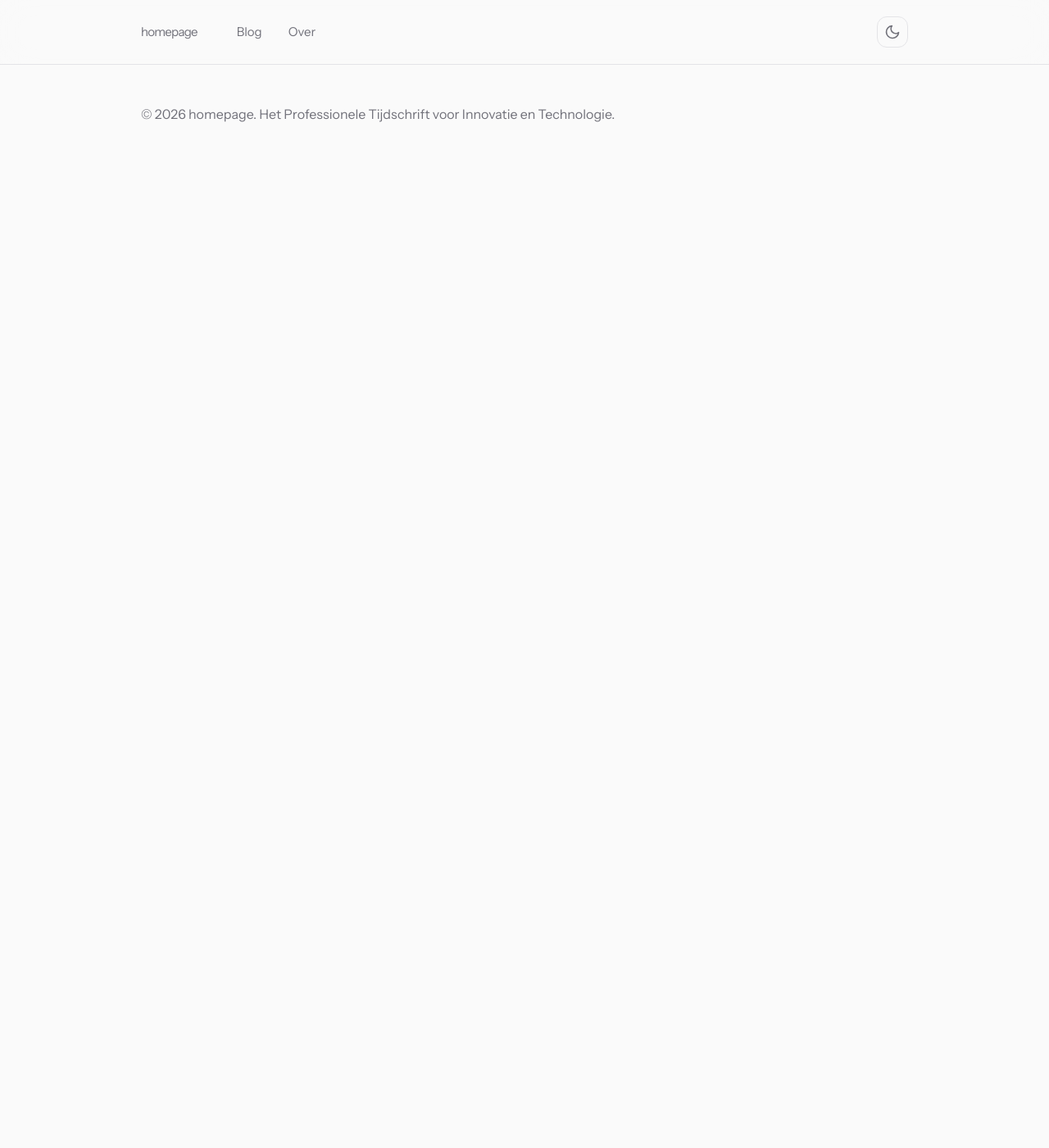
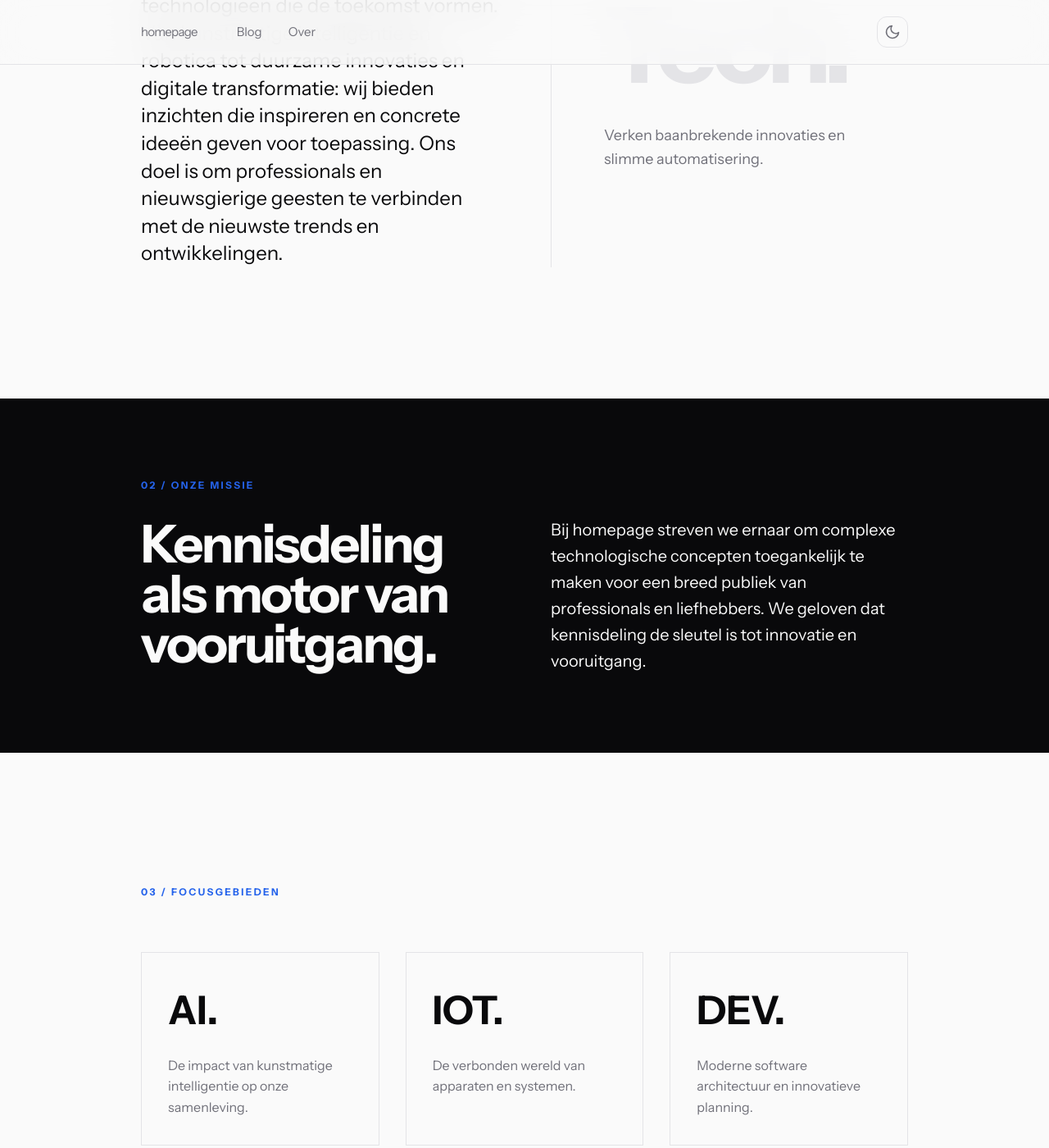
Before and after one commit to Zayeen/homepage, a Jekyll site: the page built from about.html, in a window 1280 px wide and 1400 px high, scrolled down 863 px. Shown: the whole window at 82% size. Built offline with Jekyll 4.4.1, drawn with Linux system fonts in a browser that asks for light colours; before the commit the page ends 1143 px from its top, so only the background shows below that; some of the changed text lies outside the part shown.

Commit message:
Complete premium overhaul of About page with editorial design

```diff
--- a/about.html
+++ b/about.html
@@ -4,20 +4,59 @@
 ---
 
 <div class="container">
-    <section class="hero" style="padding: 4rem 0 2rem;">
-        <h1 style="font-size: 3rem;">{{ site.data.homepage.about.title }}</h1>
+    <!-- Hero Section -->
+    <section class="hero" style="padding: 10rem 0 6rem; border-bottom: 2px solid var(--fg);">
+        <h1 style="font-size: clamp(4rem, 15vw, 8rem); line-height: 0.85; margin-bottom: 3rem;">Over<br>ons.</h1>
+        <p style="font-size: 2rem; color: var(--fg); max-width: 800px; font-weight: 500; line-height: 1.2; letter-spacing: -0.02em;">
+            {{ site.data.homepage.about.title }}
+        </p>
     </section>
 
-    <section style="padding: 2rem 0;">
-        <div class="about-content" style="font-size: 1.25rem; line-height: 1.8; color: var(--fg); max-width: 800px;">
+    <!-- Main Content Section -->
+    <div style="display: grid; grid-template-columns: 1fr 1fr; gap: 4rem; margin-top: 6rem;">
+        <div style="font-size: 1.5rem; line-height: 1.4; font-weight: 450;">
+            <div style="font-size: 0.75rem; font-weight: 800; text-transform: uppercase; letter-spacing: 0.2em; color: var(--accent); margin-bottom: 2rem;">01 / Het Verhaal</div>
             <p>{{ site.data.homepage.about.content }}</p>
+        </div>
+        <div style="border-left: 1px solid var(--border); padding-left: 4rem; display: flex; flex-direction: column; justify-content: center;">
+            <div style="font-size: 8rem; font-weight: 800; line-height: 1; letter-spacing: -0.05em; color: var(--border);">Tech.</div>
+            <div style="font-size: 1.125rem; color: var(--muted); margin-top: 2rem; max-width: 300px;">
+                Verken baanbrekende innovaties en slimme automatisering.
+            </div>
+        </div>
+    </div>
+
+    <!-- Mission Section -->
+    <section style="margin-top: 10rem; padding: 6rem 0; background-color: var(--fg); color: var(--bg); margin-left: calc(-50vw + 50%); margin-right: calc(-50vw + 50%);">
+        <div class="container">
+            <div style="display: grid; grid-template-columns: 1fr 1fr; gap: 4rem; align-items: start;">
+                <div>
+                    <div style="font-size: 0.75rem; font-weight: 800; text-transform: uppercase; letter-spacing: 0.2em; color: var(--accent); margin-bottom: 2rem;">02 / Onze Missie</div>
+                    <h2 style="font-size: 4rem; font-weight: 800; line-height: 0.95; letter-spacing: -0.04em;">Kennisdeling als motor van vooruitgang.</h2>
+                </div>
+                <div style="font-size: 1.25rem; line-height: 1.6; padding-top: 3rem;">
+                    <p>Bij homepage streven we ernaar om complexe technologische concepten toegankelijk te maken voor een breed publiek van professionals en liefhebbers. We geloven dat kennisdeling de sleutel is tot innovatie en vooruitgang.</p>
+                </div>
+            </div>
         </div>
     </section>
 
-    <section style="padding: 4rem 0; border-top: 1px solid var(--border); margin-top: 4rem;">
-        <h2 class="section-title">Onze Missie</h2>
-        <div style="font-size: 1.125rem; color: var(--muted); max-width: 700px;">
-            <p>Bij homepage streven we ernaar om complexe technologische concepten toegankelijk te maken voor een breed publiek van professionals en liefhebbers. We geloven dat kennisdeling de sleutel is tot innovatie en vooruitgang.</p>
+    <!-- Values / Focus Section -->
+    <div style="margin-top: 10rem; margin-bottom: 10rem;">
+        <div style="font-size: 0.75rem; font-weight: 800; text-transform: uppercase; letter-spacing: 0.2em; color: var(--accent); margin-bottom: 4rem;">03 / Focusgebieden</div>
+        <div style="display: grid; grid-template-columns: repeat(3, 1fr); gap: 2rem;">
+            <div style="padding: 2rem; border: 1px solid var(--border);">
+                <div style="font-size: 3rem; font-weight: 800; margin-bottom: 1rem;">AI.</div>
+                <p style="color: var(--muted);">De impact van kunstmatige intelligentie op onze samenleving.</p>
+            </div>
+            <div style="padding: 2rem; border: 1px solid var(--border);">
+                <div style="font-size: 3rem; font-weight: 800; margin-bottom: 1rem;">IOT.</div>
+                <p style="color: var(--muted);">De verbonden wereld van apparaten en systemen.</p>
+            </div>
+            <div style="padding: 2rem; border: 1px solid var(--border);">
+                <div style="font-size: 3rem; font-weight: 800; margin-bottom: 1rem;">DEV.</div>
+                <p style="color: var(--muted);">Moderne software architectuur en innovatieve planning.</p>
+            </div>
         </div>
-    </section>
+    </div>
 </div>
```
